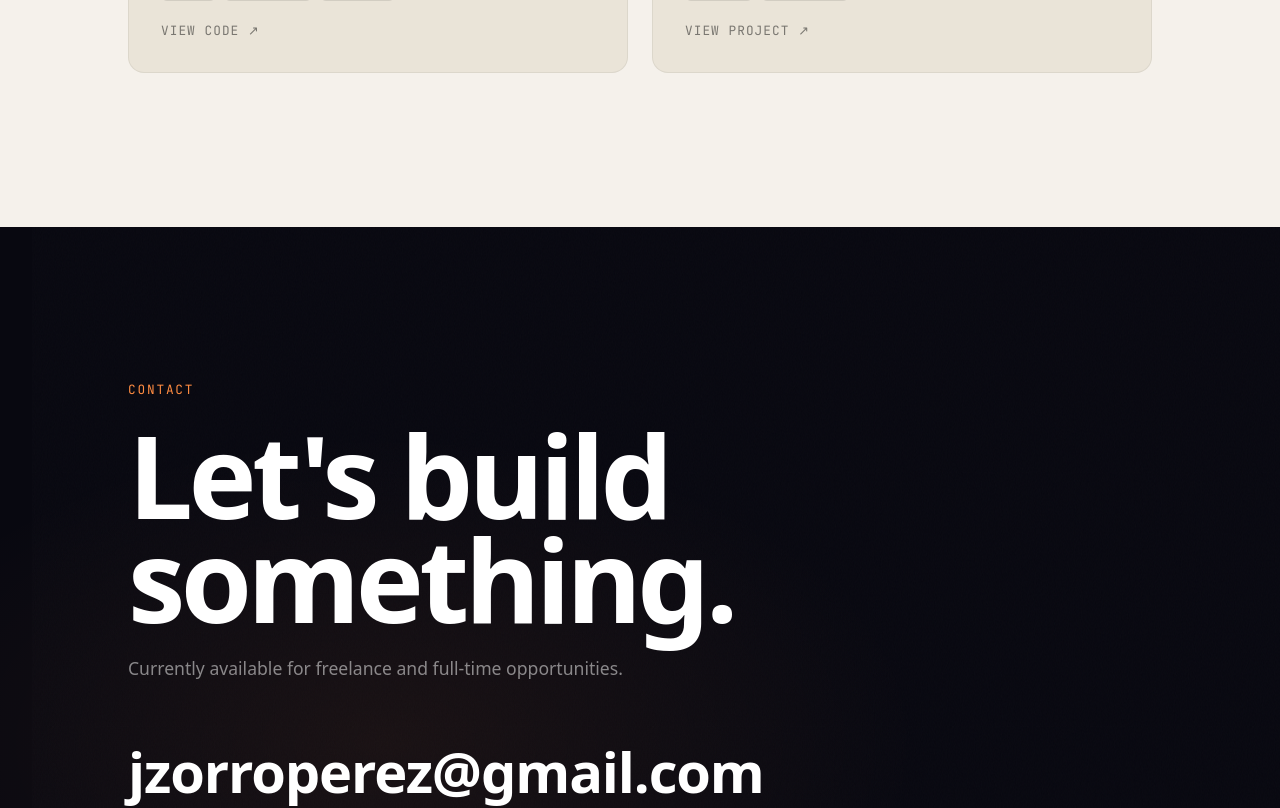
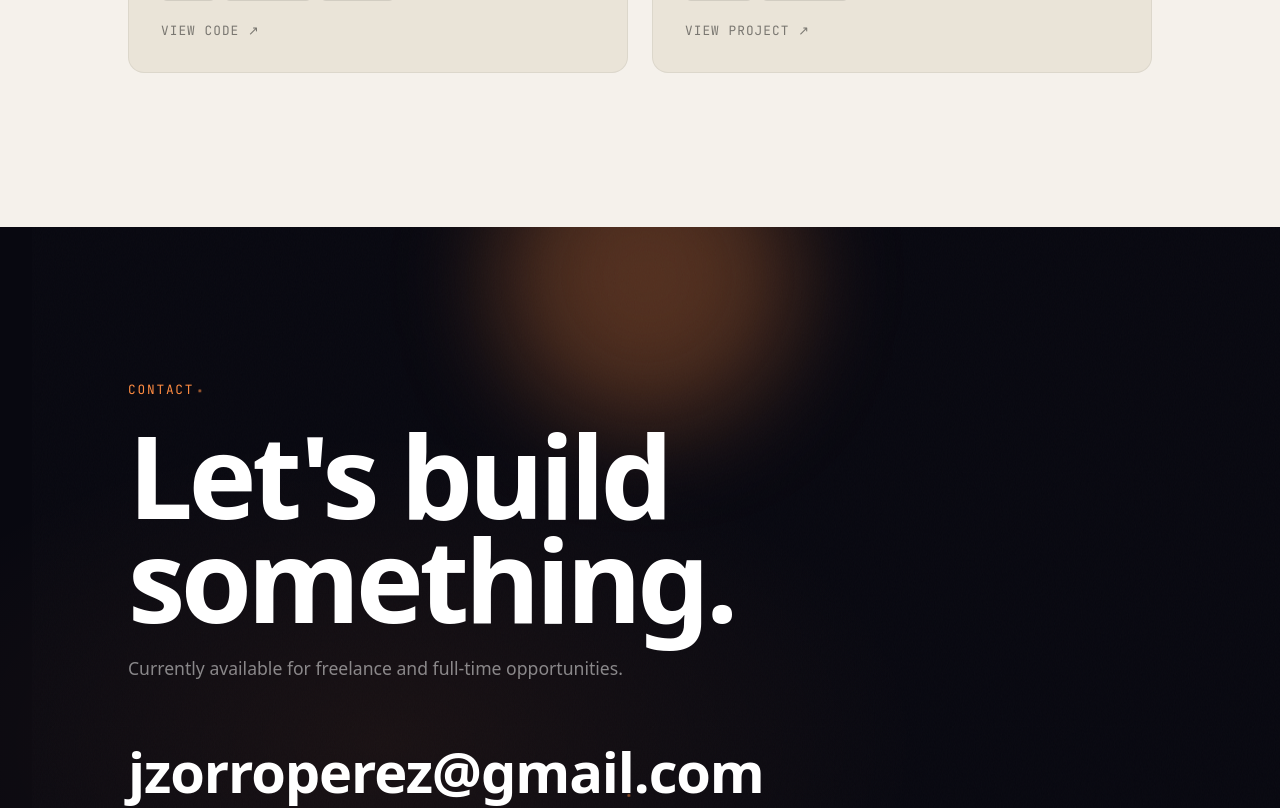
Before and after one commit to jazorro11/portafolio-julio-zorro, a Next.js app: page /en in a window 1280 px wide. Shown: the part 4040-4848 px from the top of the page. Built offline with nearby package versions, Linux system fonts and the light colour scheme; a web font is replaced by a local one.

Commit message:
feat(contact): add ambient background orbs with centered halo

```diff
--- a/src/components/sections/Contact/index.tsx
+++ b/src/components/sections/Contact/index.tsx
@@ -2,6 +2,7 @@
 
 import { useTranslations } from 'next-intl';
 import { motion } from 'framer-motion';
+import { AmbientBackground } from '@/components/ui/AmbientBackground';
 
 export default function Contact() {
   const t = useTranslations('contact');
@@ -31,6 +32,30 @@ export default function Contact() {
           pointerEvents: 'none',
           zIndex: 0,
         }}
+      />
+
+      <AmbientBackground
+        orbs={[
+          {
+            size: 280,
+            color: 'rgba(255,140,66,0.30)',
+            blurPx: 50,
+            top: '-80px',
+            left: 'calc(50% - 140px)',
+            animateTo: { x: 8, y: -12, scale: 1.06 },
+            duration: 5,
+          },
+          {
+            size: 120,
+            color: 'rgba(59,130,246,0.18)',
+            blurPx: 35,
+            bottom: '-10px',
+            left: '10px',
+            animateTo: { x: -8, y: 10, scale: 0.9 },
+            duration: 8,
+          },
+        ]}
+        particles={{ count: 3, colors: ['rgba(255,140,66,0.7)', 'rgba(59,130,246,0.7)'] }}
       />
 
       <div className="container" style={{ position: 'relative', zIndex: 1 }}>
```
